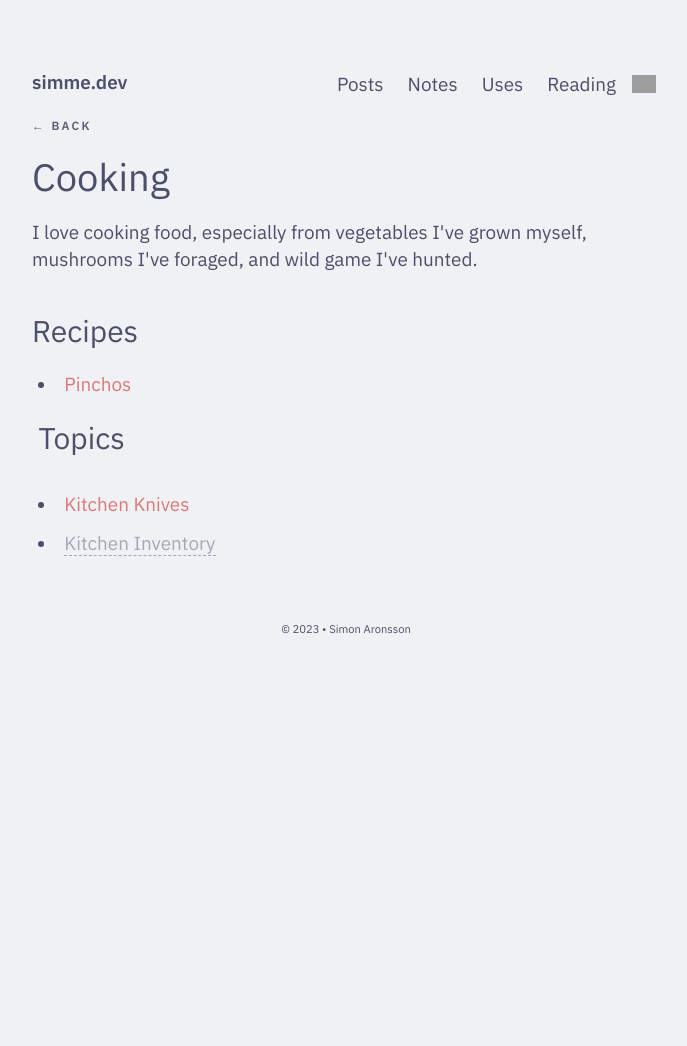
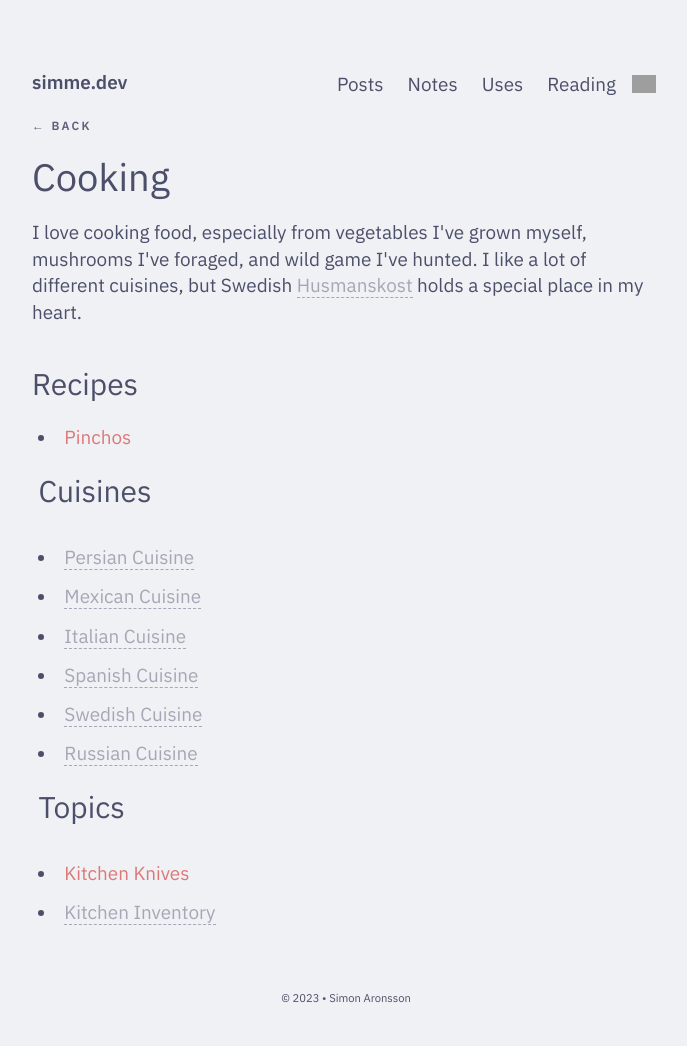
Before and after one commit to simskij/simskij.github.io, a Jekyll site: the page built from _notes/Public/Food/Cooking.md, in a window 1280 px wide. Shown: the whole page, without its empty margins (294-981 px from the left). Built offline with Jekyll 4.4.1, drawn with Linux system fonts in a browser that asks for light colours; before the commit the page ends 900 px from its top, so only the background shows below that; grey boxes are pictures that could not be loaded.

Commit message:
expand a bit more on the cooking preamble

```diff
--- a/_notes/Public/Food/Cooking.md
+++ b/_notes/Public/Food/Cooking.md
@@ -2,9 +2,16 @@
 title: Cooking
 feed: show
 ---
-I love cooking food, especially from vegetables I've grown myself, mushrooms I've foraged, and wild game I've hunted.
+I love cooking food, especially from vegetables I've grown myself, mushrooms I've foraged, and wild game I've hunted.  I like a lot of different cuisines, but Swedish [[Husmanskost]] holds a special place in my heart.
 ### Recipes
 - [[Pinchos]]
+### Cuisines
+- [[Persian Cuisine]]
+- [[Mexican Cuisine]]
+- [[Italian Cuisine]]
+- [[Spanish Cuisine]]
+- [[Swedish Cuisine]]
+- [[Russian Cuisine]]
 ### Topics
 - [[Kitchen Knives]]
 - [[Kitchen Inventory]]
```
